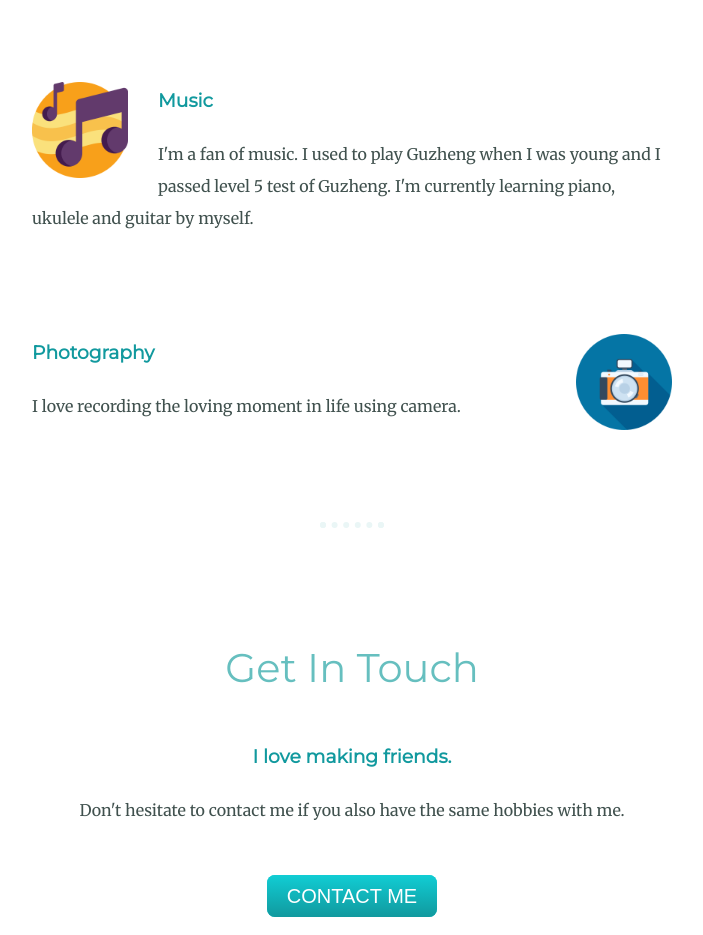
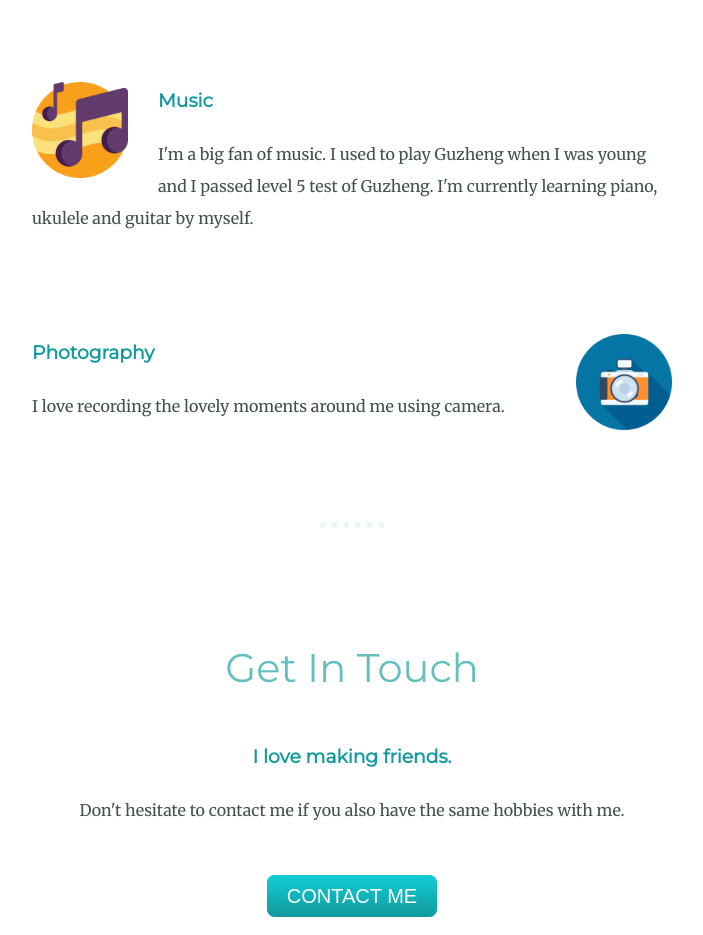
Before and after one commit to booml247/My-Site, a plain HTML site: page index.html in a window 1280 px wide. Shown: the part 2080-3015 px from the top of the page, without its empty margins (288-991 px from the left). Drawn offline with Linux system fonts and the light colour scheme.

Commit message:
Update index.html

```diff
--- a/index.html
+++ b/index.html
@@ -42,13 +42,13 @@
       <div class="skill-row">
         <img class="icons-music" src="images/music-notes.png" alt="music">
         <h3>Music</h3>
-        <p class="skill-description-left">I'm a fan of music. I used to play Guzheng when I was young and I passed level 5 test of Guzheng. I'm currently learning piano, ukulele and guitar by myself.</p>
+        <p class="skill-description-left">I'm a big fan of music. I used to play Guzheng when I was young and I passed level 5 test of Guzheng. I'm currently learning piano, ukulele and guitar by myself.</p>
       </div>
 
       <div class="skill-row">
         <img class="icons-photo" src="images/photography.png" alt="photography">
         <h3>Photography</h3>
-        <p class="skill-description-right">I love recording the loving moment in life using camera.</p>
+        <p class="skill-description-right">I love recording the lovely moments around me using camera.</p>
       </div>
     </div>
     <hr>
```
